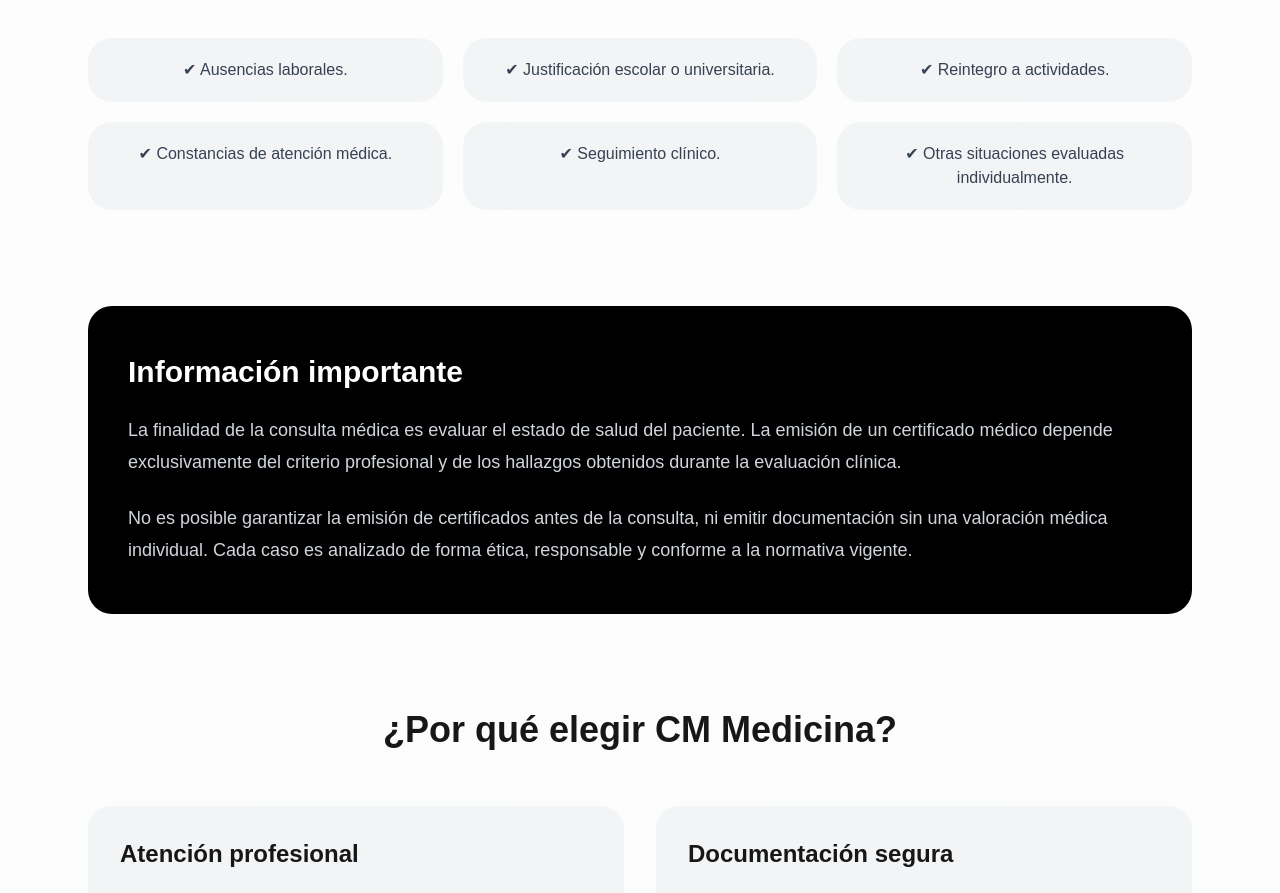
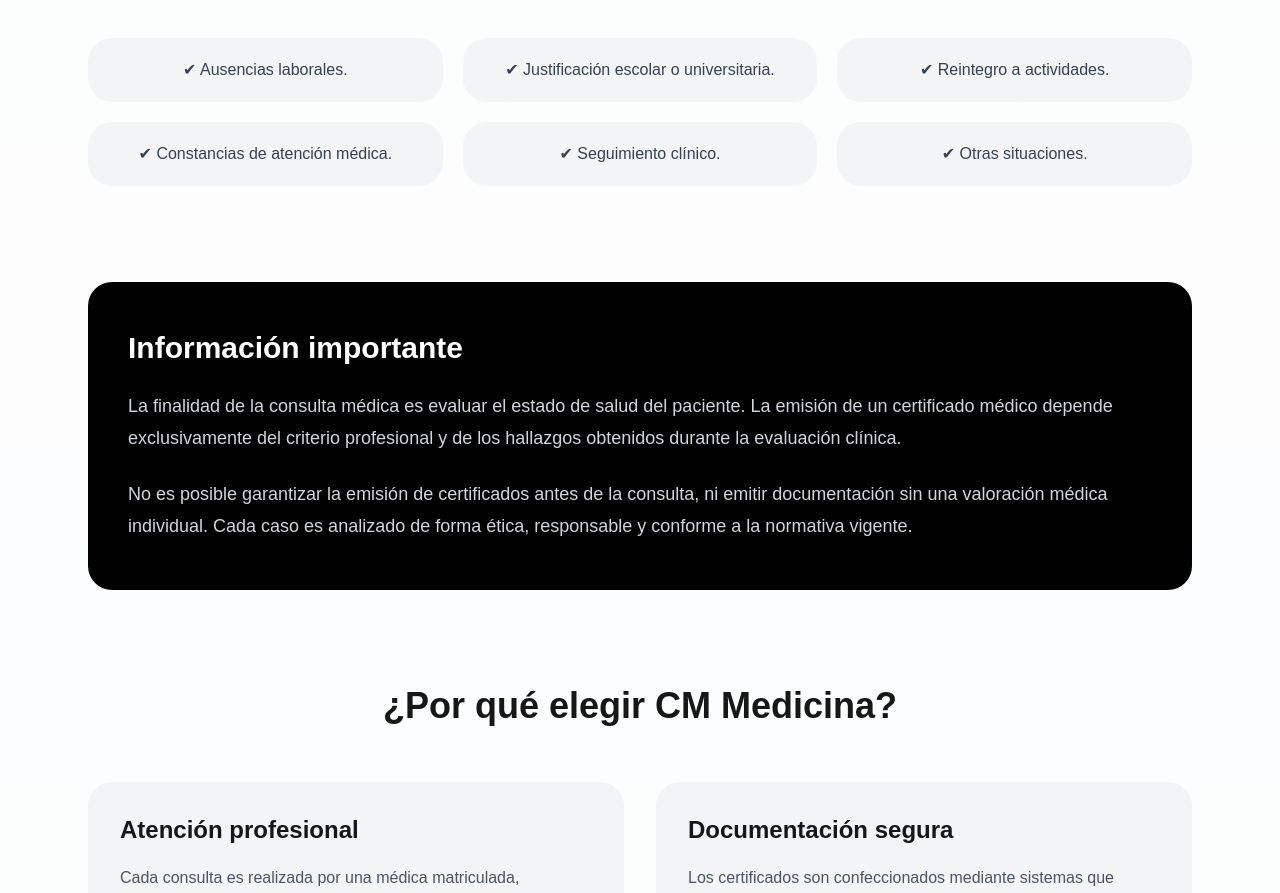
Before and after one commit to camillamacedo/cmmedicina, a Next.js app: page /certificado-medico in a window 1280 px wide. Shown: the part 1952-2845 px from the top of the page. Built offline with nearby package versions, Linux system fonts and the light colour scheme.

Commit message:
Update page.tsx

```diff
--- a/app/certificado-medico/page.tsx
+++ b/app/certificado-medico/page.tsx
@@ -236,7 +236,7 @@ export default function CertificadosMedicos() {
     </div>
 
     <div className="rounded-3xl bg-gray-100 p-5 text-center text-gray-700">
-      ✔ Otras situaciones evaluadas individualmente.
+      ✔ Otras situaciones.
     </div>
 
   </div>
```
